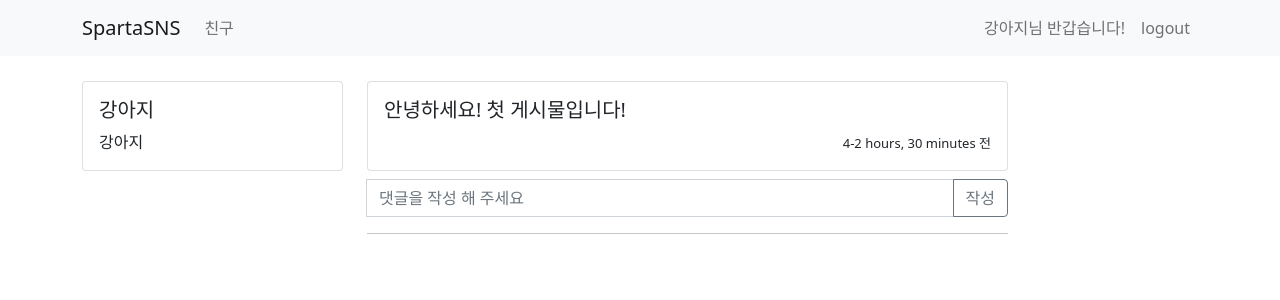
After one commit to KooHyunJung/DjangoPractice, a Django app: page /tweet/1 in a window 1280 px wide. The commit adds this page. Shown: the top 300 px of the page. Run offline with Django 4.2, Linux system fonts and the light colour scheme; a user stored in the database is signed in; data comes from the database, SQL or seed files in the repository; both versions use the stored data as it was after the commit; data that the repository does not hold is empty.

Commit message:
댓글 저장/읽기/삭제 구현

```diff
--- a/templates/tweet/home.html
+++ b/templates/tweet/home.html
@@ -59,7 +59,7 @@
                                         {# 작성자와 사용자가 다르다면 [보기] 버튼만 보여줄 것이다 #}
                                     {% endif %}
                                     <div style="text-align: right">
-                                        <a href="#">
+                                        <a href="/tweet/{{ tw.id }}">
                                             <span class="badge rounded-pill bg-success">보기</span>
                                         </a>
                                     </div>
--- /dev/null
+++ b/templates/tweet/tweet_detail.html
@@ -0,0 +1,80 @@
+<!-- templates/tweet/tweet_detail.html -->
+
+{% extends 'base.html' %}
+
+{% block title %}
+    게시글 자세히보기
+{% endblock %}
+
+{% block content %}
+    <div class="container timeline-container">
+        <div class="row">
+            <!-- 왼쪽 컬럼 -->
+            <div class="col-md-3">
+                <div class="card">
+                    <div class="card-body">
+                        <h5 class="card-title">{{ user.username }}</h5>
+                        <p class="card-text"> {{ user.bio }}</p>
+
+                    </div>
+                </div>
+            </div>
+            <!-- 오른 쪽 컬럼-->
+            <div class="col-md-7">
+                <div class="row">
+                    <div class="col-md-12 mb-2">
+                        <div class="card">
+                            <div class="card-body">
+                                {% if tweet.author == user %}
+                                    <div style="text-align: right">
+                                        <a href="/tweet/delete/{{ tweet.id }}">
+                                            <span class="badge rounded-pill bg-danger">삭제</span>
+                                        </a>
+                                    </div>
+                                {% endif %}
+                                <div class="media">
+                                    <div class="media-bod">
+                                        <h5 class="mt-0">{{ tweet.content }}</h5>
+                                    </div>
+                                    <div style="text-align: right">
+                                        <span style="font-size: small">{{ tweet.author.username }}-{{ tweet.created_at|timesince }} 전</span>
+                                    </div>
+                                </div>
+                            </div>
+                        </div>
+                    </div>
+                </div>
+                <!-- 글 작성 하는 곳 -->
+                <form class="input-group mb-3" action="/tweet/comment/{{ tweet.id }}" method="post">
+                    {% csrf_token %}
+                    <input type="text" class="form-control" id='comment' name='comment' placeholder="댓글을 작성 해 주세요"/>
+                    <button class="btn btn-outline-secondary" type="submit">작성</button>
+                </form>
+                <hr>
+                <!-- 반복문이 들어 갈 곳 -->
+								{% for cm in comment %}
+                    <div class="row">
+                        <div class="col-md-12">
+                            <div class="media">
+                                <div class="media-body">
+                                    <h5 class="mt-0"> {{ cm.comment }} </h5>
+                                    <span> {{ cm.author }} </span>
+                                    <span> - {{ cm.created_at | timesince }} 전</span>
+                                </div>
+                                {% if cm.author == user %}
+                                    <div style="float: right">
+                                        <a href="/tweet/comment/delete/{{ cm.id }}">
+                                            <span class="badge bg-danger">삭제</span>
+                                        </a>
+                                    </div>
+                                {% endif %}
+                            </div>
+                        </div>
+                    </div>
+                    <hr>
+                {% endfor %}
+                <!-- 반복문이 끝난 곳 -->
+            </div>
+        </div>
+    </div>
+{% endblock %}
--- a/tweet/models.py
+++ b/tweet/models.py
@@ -12,3 +12,16 @@ class TweetModel(models.Model):
     content = models.CharField(max_length=256)
     created_at = models.DateTimeField(auto_now_add=True)
     updated_at = models.DateTimeField(auto_now=True)
+
+#======================= models에 내용 추가하고 꼭 터미널에 명령어 작성 실행 ==================================#
+#======================= python manage.py makemigrations ==================================#
+#======================= python manage.py migrate ==================================#
+
+class TweetComment(models.Model):
+    class Meta:
+        db_table = 'comment'
+    tweet = models.ForeignKey(TweetModel, on_delete=models.CASCADE)
+    author = models.ForeignKey(UserModel, on_delete=models.CASCADE)
+    comment = models.CharField(max_length=256)
+    created_at = models.DateTimeField(auto_now_add=True)
+    updated_at = models.DateTimeField(auto_now=True)
--- a/tweet/urls.py
+++ b/tweet/urls.py
@@ -6,4 +6,8 @@ urlpatterns = [
     path('', views.home, name='home'), # 127.0.0.1:8000 과 views.py 폴더의 home 함수 연결
     path('tweet/', views.tweet, name='tweet'), # 127.0.0.1:8000/tweet 과 views.py 폴더의 tweet 함수 연결
     path('tweet/delete/<int:id>', views.del_tweet, name='delete-tweet'),
+
+    path('tweet/<int:id>', views.detail_tweet, name='detail-tweet'),
+    path('tweet/comment/<int:id>', views.write_comment, name='write-comment'),
+    path('tweet/comment/delete/<int:id>', views.delete_comment, name='delete-comment'),
 ]
--- a/tweet/views.py
+++ b/tweet/views.py
@@ -1,5 +1,5 @@
 from django.shortcuts import render, redirect
-from .models import TweetModel
+from .models import TweetModel, TweetComment
 from django.contrib.auth.decorators import login_required
 # Create your views here.
 
@@ -33,3 +33,30 @@ def del_tweet(request, id):
     my_tweet = TweetModel.objects.get(id=id)
     my_tweet.delete()
     return redirect('/tweet')
+
+@login_required
+def detail_tweet(request, id):
+    my_tweet = TweetModel.objects.get(id=id)
+    tweet_comment = TweetComment.objects.filter(tweet_id=id).order_by('-created_at')
+    return render(request, 'tweet/tweet_detail.html', {'tweet': my_tweet, 'comment': tweet_comment})
+
+@login_required
+def write_comment(request, id):
+    if request.method == 'POST':
+        comment = request.POST.get('comment', '')
+        current_tweet = TweetModel.objects.get(id=id)
+
+        TC = TweetComment()
+        TC.comment = comment
+        TC.author = request.user
+        TC.tweet = current_tweet
+        TC.save()
+
+        return redirect('/tweet/'+str(id))
+
+@login_required
+def delete_comment(request, id):
+    comment = TweetComment.objects.get(id=id)
+    current_tweet = comment.tweet.id
+    comment.delete()
+    return redirect('/tweet/'+str(current_tweet))
```
Also changed, not shown: db.sqlite3, tweet/migrations/0002_tweetcomment.py (added).
